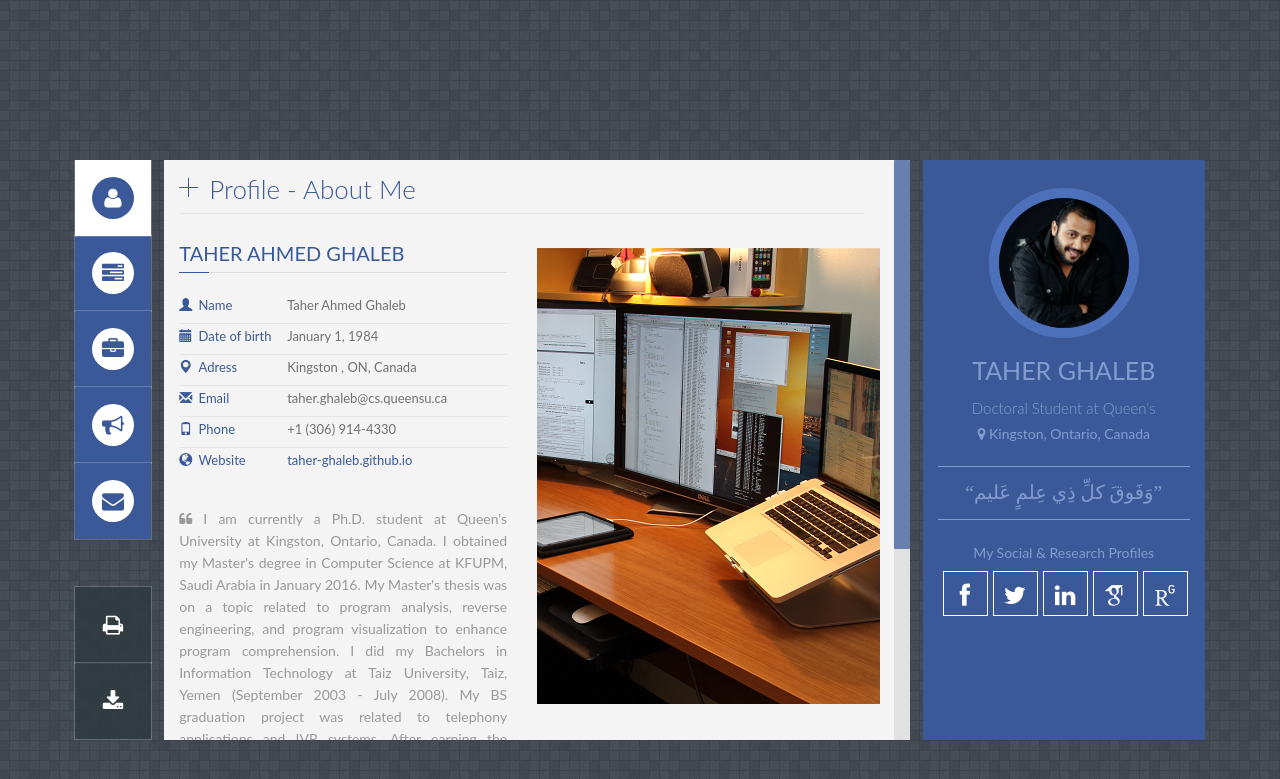
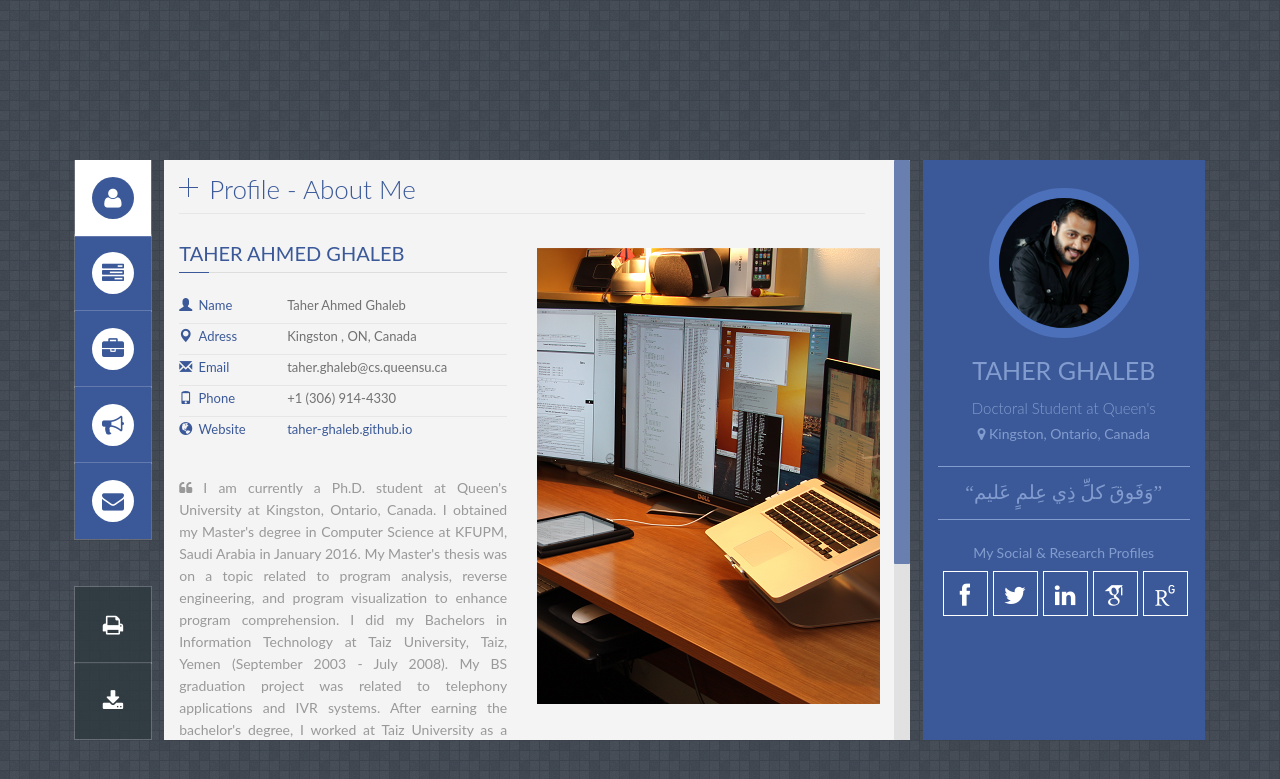
Before and after one commit to Taher-Ghaleb/Taher-Ghaleb.github.io, a Jekyll site: the page built from index.html, in a window 1280 px wide. Shown: the top 779 px of the page. Built offline with Jekyll 4.4.1, drawn with Linux system fonts in a browser that asks for light colours; some web fonts are replaced.

Commit message:
Update profile.html

```diff
--- a/_includes/profile.html
+++ b/_includes/profile.html
@@ -18,13 +18,6 @@
                 <i class="glyphicon glyphicon-user"></i>
                 <label>Name</label>
                 <span class="value">Taher Ahmed Ghaleb</span>
-                <div class="clear"></div>
-            </li>
-
-            <li>
-                <i class="glyphicon glyphicon-calendar"></i>
-                <label>Date of birth</label>
-                <span class="value">January 1, 1984</span>
                 <div class="clear"></div>
             </li>
 
```
